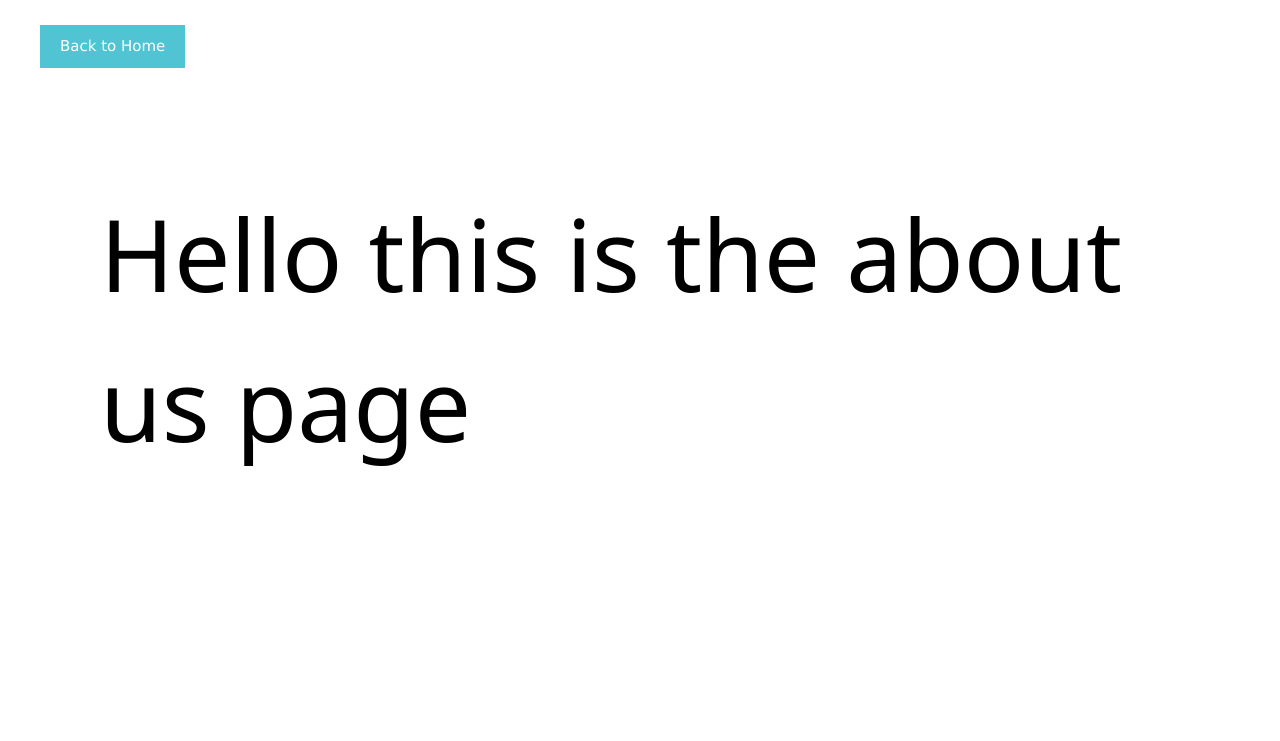
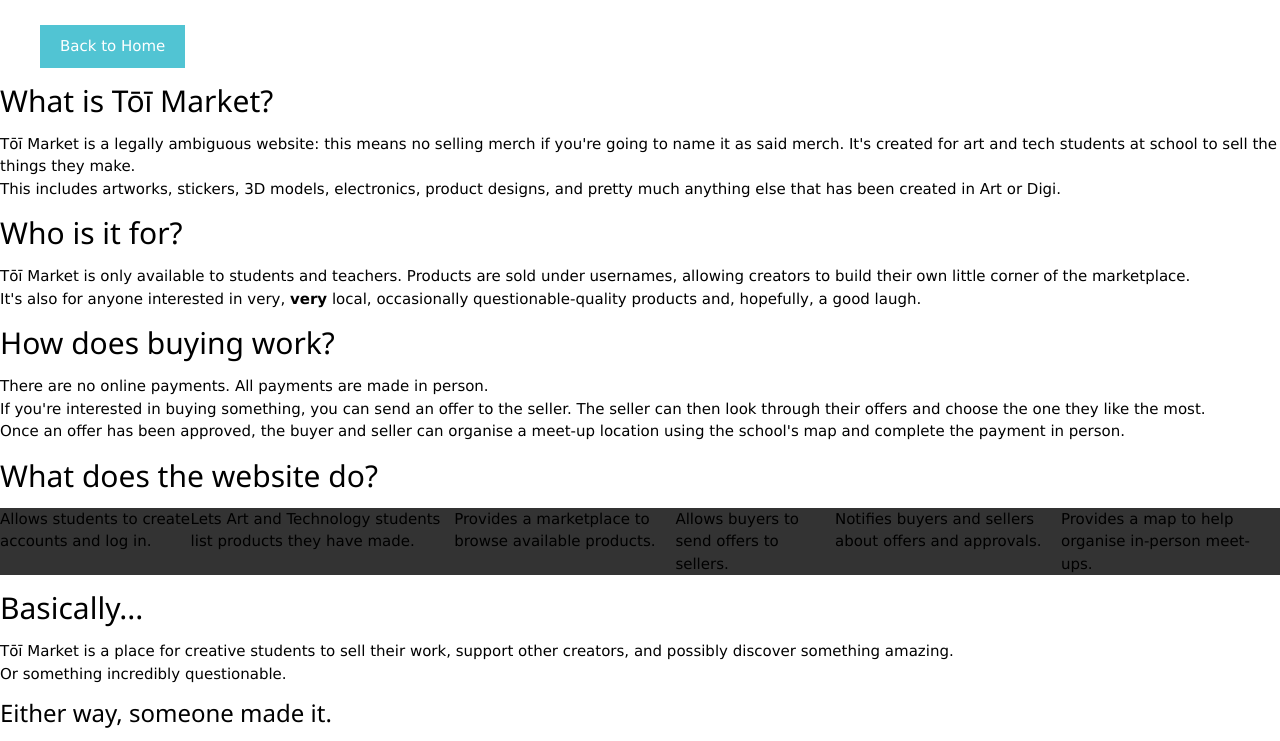
Before and after one commit to rosiephandang/Flask---TOI-Market, a Flask app: page /about_us/1 in a window 1280 px wide. Shown: the part 60-801 px from the top of the page. Before the commit the page ends 526 px from the top, so only its background shows below. Run offline with Flask 3, Linux system fonts and the light colour scheme; data comes from the database, SQL or seed files in the repository; both versions use the stored data as it was after the commit.

Commit message:
edits here and there, adding the back to home button everywhere, formatting admin reports and about us pages

```diff
--- a/static/css/style.css
+++ b/static/css/style.css
@@ -531,3 +531,31 @@ li.dropdown {
     height: 500px;
     width: 500px;
 }
+
+.admin-product {
+    display: flex;
+    gap: 20px;
+    align-items: flex-start;
+}
+
+.admin-product-image {
+    width: 200px;
+    height: 200px;
+    object-fit: cover;
+    flex-shrink: 0;
+    border-radius: 5px;
+}
+
+.admin-report {
+    display: flex;
+    gap: 20px;
+    align-items: flex-start;
+}
+
+.admin-report img {
+    width: 200px !important;
+    height: 200px !important;
+    min-width: 200px;
+    object-fit: cover;
+    display: block;
+}
--- a/templates/about_us.html
+++ b/templates/about_us.html
@@ -1,9 +1,43 @@
 {% extends "layout.html" %}
 {% block body %}
-    <!-- sign-up page-->
-    <a href="{{ url_for('home') }}" class="backhome">Back to Home</a>
-    <h1 class="test">Hello this is the about us page</h1>
+<a href="{{ url_for('home') }}" class="backhome">Back to Home</a>
 
+<div class="about-us">
+    <section class="about-section">
+        <h2>What is Tōī Market?</h2>
+        <p>Tōī Market is a legally ambiguous website: this means no selling merch if you're going to name it as said merch. It's created for art and tech students at school to sell the things they make.</p>
+        <p>This includes artworks, stickers, 3D models, electronics, product designs, and pretty much anything else that has been created in Art or Digi.
+        </p>
+    </section>
+    <section class="about-section">
+        <h2>Who is it for?</h2>
+        <p>Tōī Market is only available to students and teachers. Products are sold under usernames, allowing creators to build their own little corner of the marketplace.</p>
+        <p>It's also for anyone interested in very, <strong>very</strong> local, occasionally questionable-quality products and, hopefully, a good laugh.</p>
+    </section>
+    <section class="about-section">
+        <h2>How does buying work?</h2>
+        <p>There are no online payments. All payments are made in person.</p>
+        <p>If you're interested in buying something, you can send an offer to the seller. The seller can then look through their offers and choose the one they like the most.</p>
+        <p>Once an offer has been approved, the buyer and seller can organise a meet-up location using the school's map and complete the payment in person.</p>
+    </section>
+    <section class="about-section">
+        <h2>What does the website do?</h2>
+        <ul>
+            <li>Allows students to create accounts and log in.</li>
+            <li>Lets Art and Technology students list products they have made.</li>
+            <li>Provides a marketplace to browse available products.</li>
+            <li>Allows buyers to send offers to sellers.</li>
+            <li>Notifies buyers and sellers about offers and approvals.</li>
+            <li>Provides a map to help organise in-person meet-ups.</li>
+        </ul>
+    </section>
+    <section class="about-section about-ending">
+        <h2>Basically...</h2>
+        <p>Tōī Market is a place for creative students to sell their work, support other creators, and possibly discover something amazing.</p>
+        <p>Or something incredibly questionable.</p>
+        <h3>Either way, someone made it.</h3>
+    </section>
+</div>
 
 
 {% endblock %}
--- a/templates/add_product_signed_in.html
+++ b/templates/add_product_signed_in.html
@@ -1,7 +1,7 @@
 {% extends "layout_signed_in.html" %}
 
 {% block body %}
-
+<a href="{{ url_for('home_signed_in') }}" class="backhome">Back to Home</a>
 <div class="addproduct">
     <h1>Add a Product</h1>
     <form action="{{ url_for('add_product') }}" method="POST" enctype="multipart/form-data">
--- a/templates/admin_signed_in.html
+++ b/templates/admin_signed_in.html
@@ -8,7 +8,7 @@
         <h2>Products Awaiting Approval</h2>
         {% for product in pending_products %}
         <div class="admin-product">
-            <img src="{{ product['image_url'] }}" alt="{{ product['product_name'] }}">
+            <img class="admin-product-image" src="{{ product['image_url'] }}" alt="{{ product['product_name'] }}">
             <div>
                 <h3>{{ product['product_name'] }}</h3>
                 <p>Seller: {{ product['seller_username'] }}</p>
@@ -31,6 +31,8 @@
         <h2>Product Reports</h2>
         {% for report in reports %}
         <div class="admin-report">
+            <img src="{{ report['image_url'] }}" alt="{{ report['product_name'] }}">
+            <div>
                 <h3>{{ report['product_name'] }}</h3>
                 <p>Reported by: {{ report['reporter_username'] }}</p>
                 <p>Reason: {{ report['reason'] }}</p>
@@ -38,6 +40,7 @@
                 <form action="{{ url_for('admin_delete_product', product_id=report['product_id']) }}" method="POST">
                     <button type="submit">Delete Product</button>
                 </form>
+            </div>
         </div>
         {% else %}
         <p>No reports.</p>
--- a/templates/login.html
+++ b/templates/login.html
@@ -1,13 +1,12 @@
 {% extends "layout.html" %}
 {% block body %}
-    <!-- sign-up page-->
-    <h1 class="test">Hello this is the log-in page</h1>
+    <a href="{{ url_for('home') }}" class="backhome">Back to Home</a>
+    <h1 class="test">log-in page</h1>
         <!--little popups to tell u how ur signup is going-->
     {% if msg %}
         <p class="">{{ msg }}</p>
     {% endif %}
     <!-- A form to login with -->
-<!-- the ACTION is the route we try to post to! -->
 <form action="/login" method="post">
     <label for="email">Email</label>
     <input type="text" name="email" placeholder="Enter Email" required>
--- a/templates/notifications_signed_in.html
+++ b/templates/notifications_signed_in.html
@@ -2,6 +2,7 @@
 {% block body %}
 <a href="{{ url_for('home_signed_in') }}" class="backhome">Back to Home</a>
 <div class="notifications-page">
+    {%  if not session.get('is_admin') %}
         <h2>Admin Notifications</h2>
         {% for notification in admin_notifications %}
             <div class="notification admin-notification">
@@ -15,7 +16,7 @@
         {% if not admin_notifications %}
             <p>You have no notifications from admin.</p>
         {% endif %}
-
+    {% endif %}
     <h1>Notifications</h1>
     {% for notification in notifications %}
         <div class="notification">
--- a/templates/signup.html
+++ b/templates/signup.html
@@ -1,13 +1,12 @@
 {% extends "layout.html" %}
 {% block body %}
-    <!-- sign-up page-->
-    <h1 class="test">Hello this is the sign-up page</h1>
+<a href="{{ url_for('home') }}" class="backhome">Back to Home</a>
+    <h1 class="test">sign-up page</h1>
     <!--little popups to tell u how ur signup is going-->
     {% if msg %}
         <p class="">{{ msg }}</p>
     {% endif %}
     <!-- A form to login with -->
-<!-- the ACTION is the route we try to post to! -->
 <form action="/signup" method="post">
     <label for="email">Email</label>
     <input type="text" name="email" placeholder="Enter Email" required>
```
Also changed, not shown: templates/about_us_signed_in.html (+37 -4 lines), templates/product_signed_in.html (+8 -4 lines), database.db, static/uploads/Meme Hello Kitty.jpeg (added), static/uploads/Screenshot 2026-07-16 150209.png (added). Lines whose indentation alone changed are shown as unchanged.
